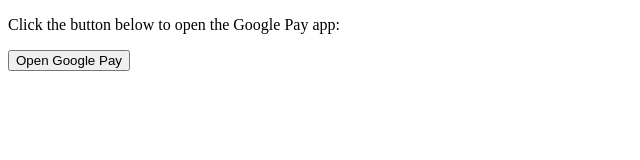
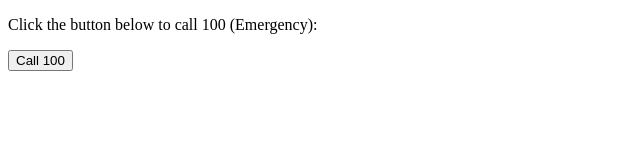
Before and after one commit to RithinV/payment, a plain HTML site: page index.html in a window 1280 px wide. Shown: the whole page, without its empty margins (0-640 px from the left). Drawn offline with Linux system fonts and the light colour scheme.

Commit message:
Update index.html

```diff
--- a/index.html
+++ b/index.html
@@ -1,12 +1,12 @@
 <!DOCTYPE html>
 <html>
 <head>
-    <title>Open Google Pay</title>
+    <title>Call 100 (Emergency)</title>
 </head>
 <body>
-    <p>Click the button below to open the Google Pay app:</p>
-    <a href="gpay://">
-        <button>Open Google Pay</button>
+    <p>Click the button below to call 100 (Emergency):</p>
+    <a href="tel:100">
+        <button>Call 100</button>
     </a>
 </body>
 </html>
```
